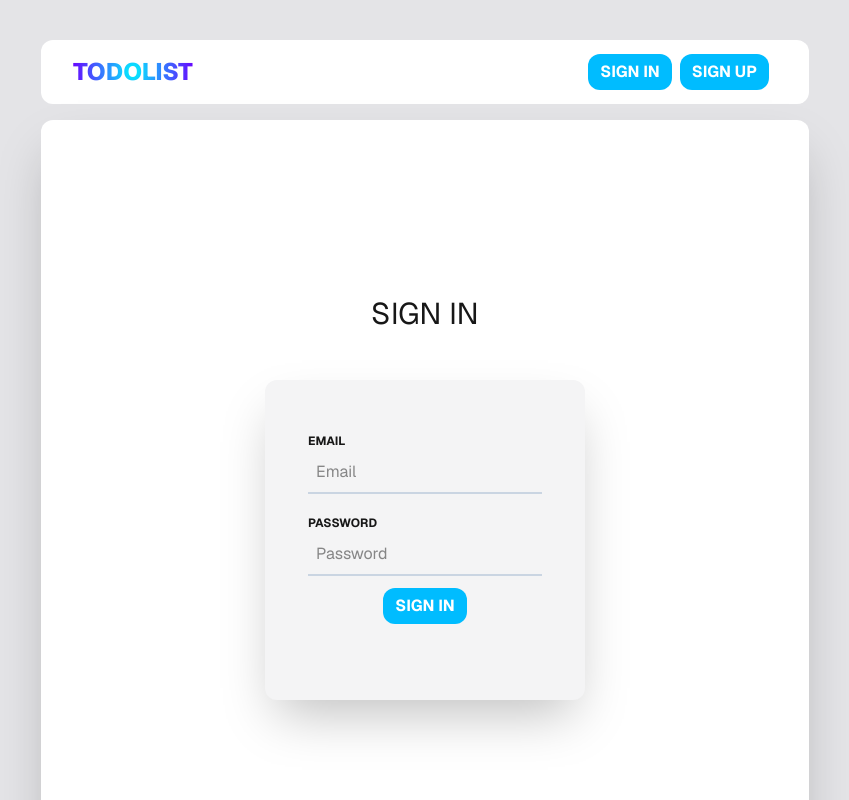
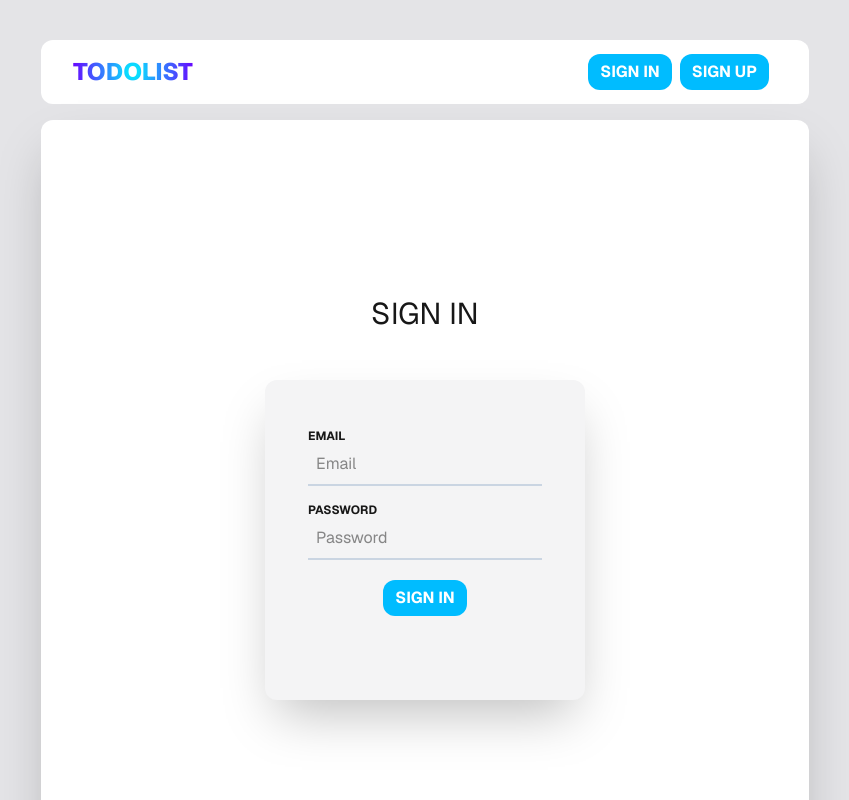
Before and after one commit to nhl1991/-NextJS-Todo-Client, a Next.js app: page /signin in a window 1280 px wide. Shown: the top 800 px of the page, without its empty margins (215-1064 px from the left). Built offline with nearby package versions, Linux system fonts and the light colour scheme; no server answers.

Commit message:
chore: SignInForm UI

```diff
--- a/components/signin/signinForm.tsx
+++ b/components/signin/signinForm.tsx
@@ -35,9 +35,9 @@ export default function SignInForm() {
       };
   return (
     <>
-      <div className="flex flex-col gap-4 ">
+      <div className="flex flex-col gap-4">
         <div>
-          <label htmlFor="email" className="font-bold text-xs">
+          <label htmlFor="email" className="font-bold text-xs block">
             EMAIL
           </label>
           <input
@@ -49,7 +49,7 @@ export default function SignInForm() {
           />
         </div>
         <div>
-          <label htmlFor="password" className="font-bold text-xs">
+          <label htmlFor="password" className="font-bold text-xs block">
             PASSWORD
           </label>
           <input
```
